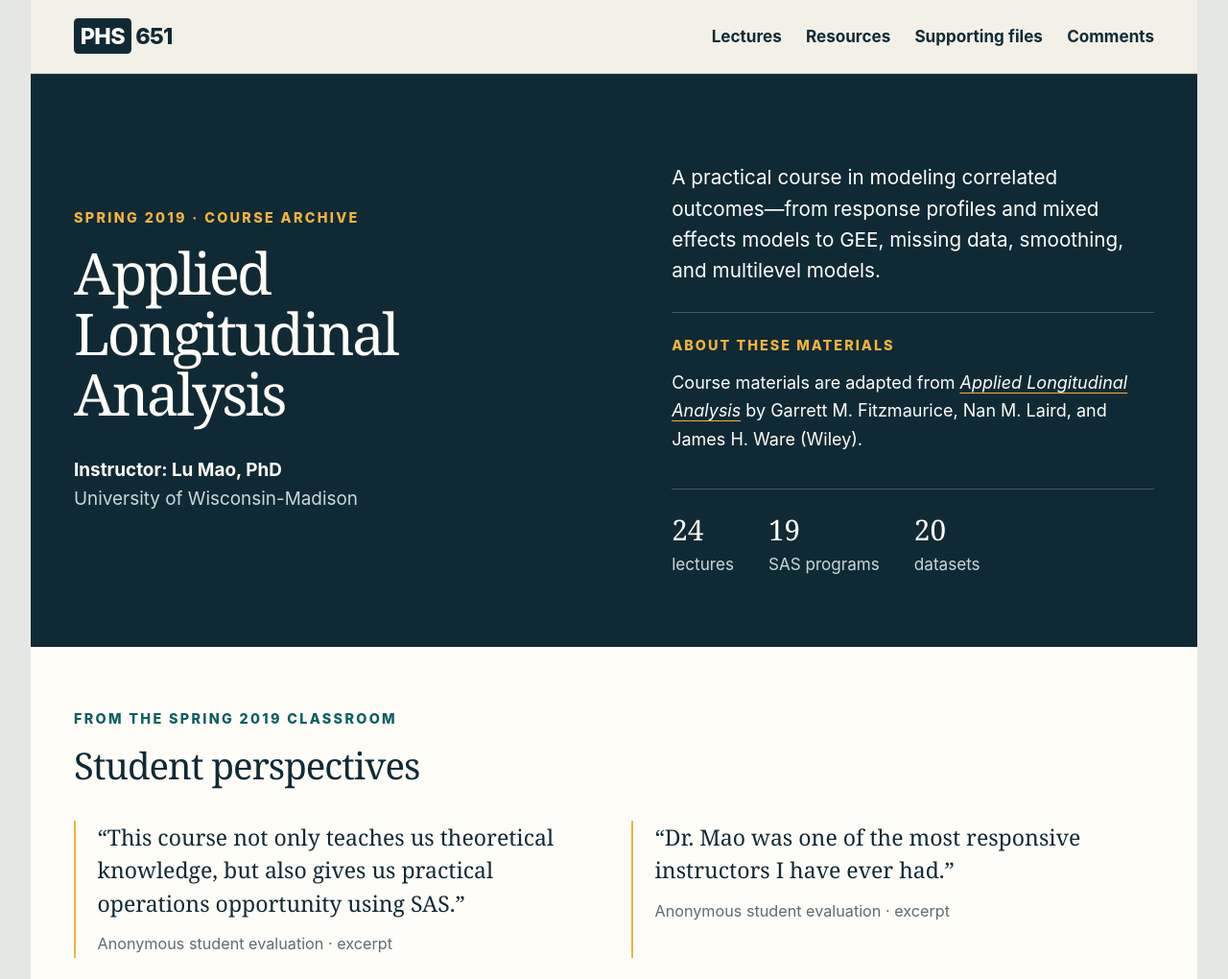
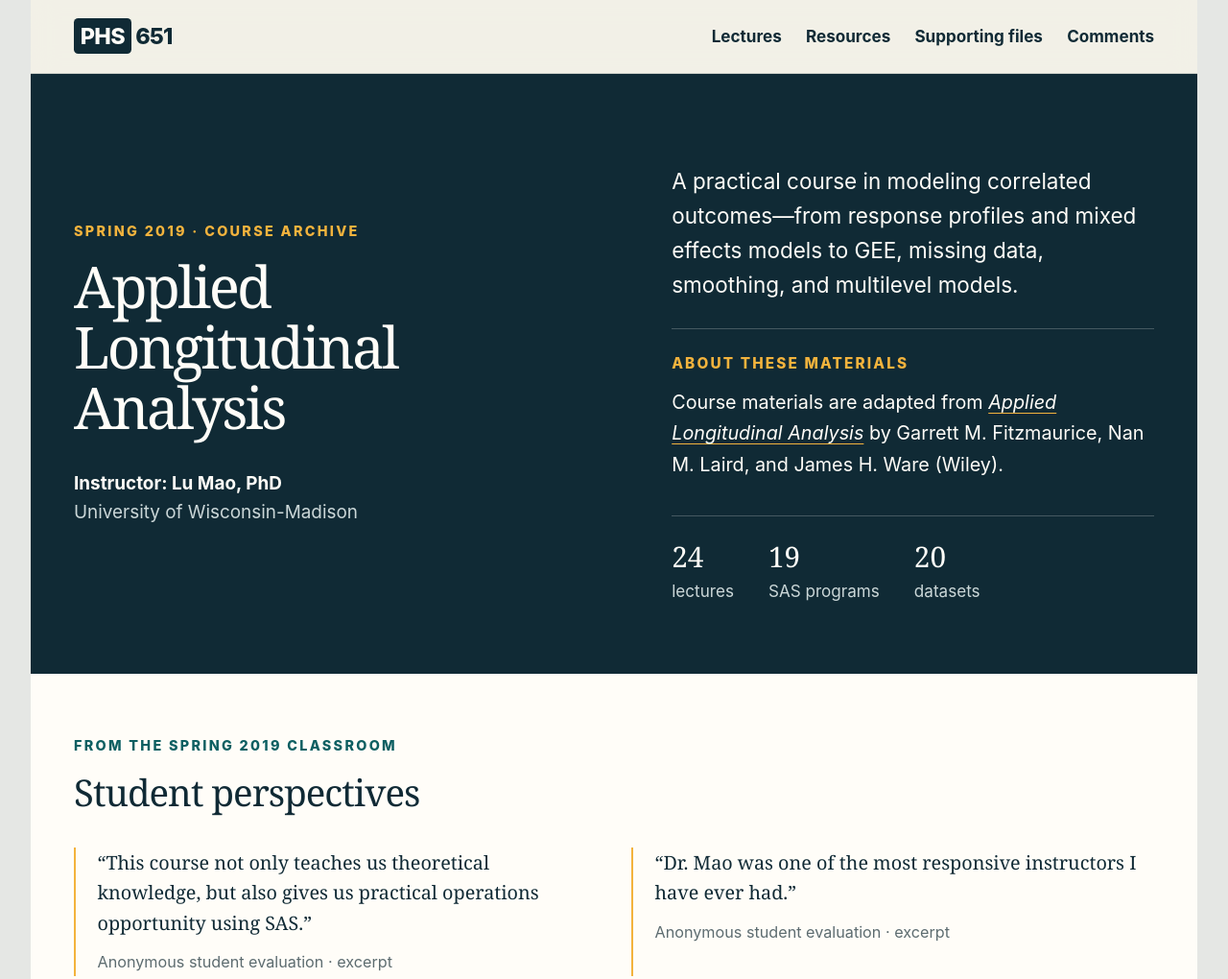
Before and after one commit to lmaowisc/longitudinal-analysis, a website: page public/index.html in a window 1280 px wide. Shown: the top 1020 px of the page at 96% size. Drawn offline with Linux system fonts and the light colour scheme; no server answers.

Commit message:
Balance introduction, attribution, and student quotation typography

```diff
--- a/public/reading-layout.css
+++ b/public/reading-layout.css
@@ -9,7 +9,9 @@ main{background:var(--paper)}
 .course-intro{min-height:0;padding:4rem 2.5rem;grid-template-columns:1.15fr 1fr;gap:2.5rem;align-items:center}
 .course-intro h1{font-size:clamp(2.6rem,4.7vw,4.1rem);line-height:1.05}
 .course-intro:after{display:none}
-.intro-copy>p{font-size:1.15rem}
+.intro-copy>p{font-size:1.25rem;line-height:1.6}
+.book-credit p:last-child{font-size:1.1rem;line-height:1.65}
+.book-credit .small-label{font-size:.85rem}
 .workspace,.resources,.downloads,.student-perspectives,.comments{padding:3.5rem 2.5rem}
 .section-head{align-items:center;flex-wrap:wrap;gap:1.25rem}
 .section-head h2{font-size:clamp(2rem,3.8vw,3rem);line-height:1.1}
@@ -21,6 +23,7 @@ main{background:var(--paper)}
 .filter,.tab,.download-pill,.quick-stats span{font-size:.95rem}
 .eyebrow,.small-label,.file-icon{font-size:.8rem}
 .perspectives-quotes{gap:2rem}
+.perspectives-quotes blockquote p{font-size:1.1rem;line-height:1.6}
 .perspectives-quotes figcaption,.evaluation-source,.evaluation-ratings dt,.comments .comment-note,.comment-meta{font-size:.9rem}
 .resource-card{padding:1.3rem;min-width:0}
 .resource-card h3{font-size:1.7rem;line-height:1.15}
```
